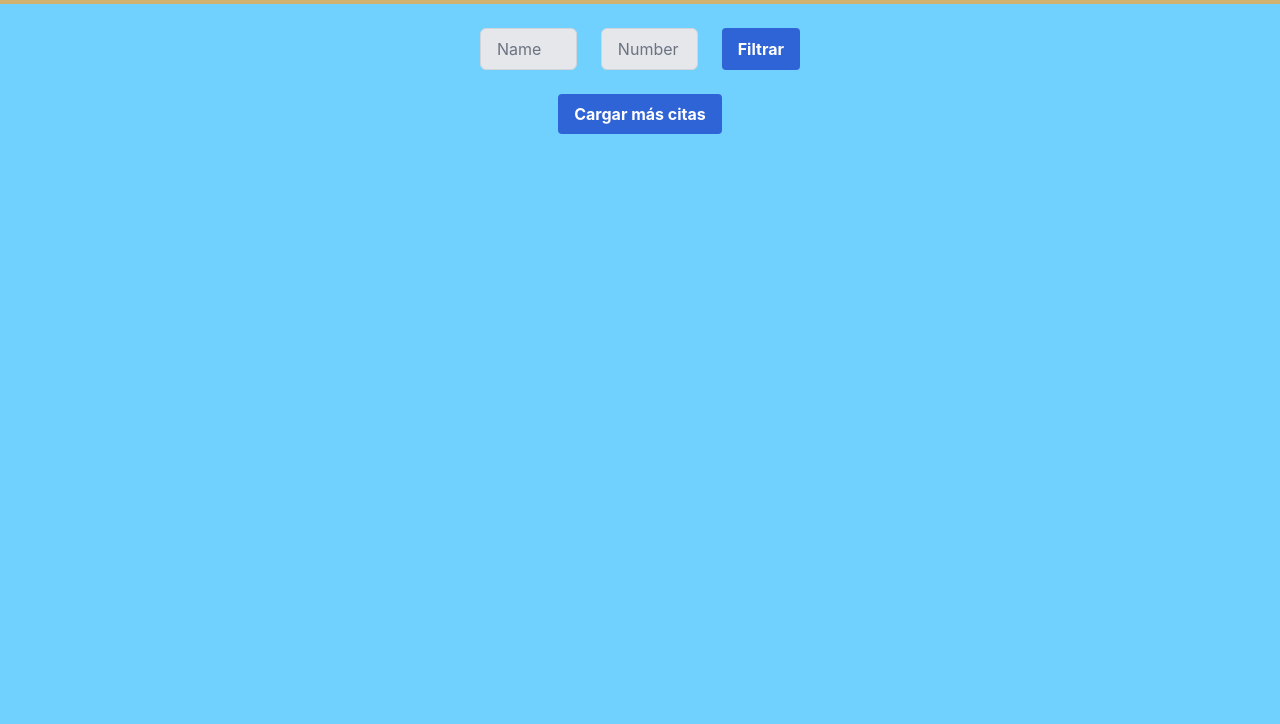
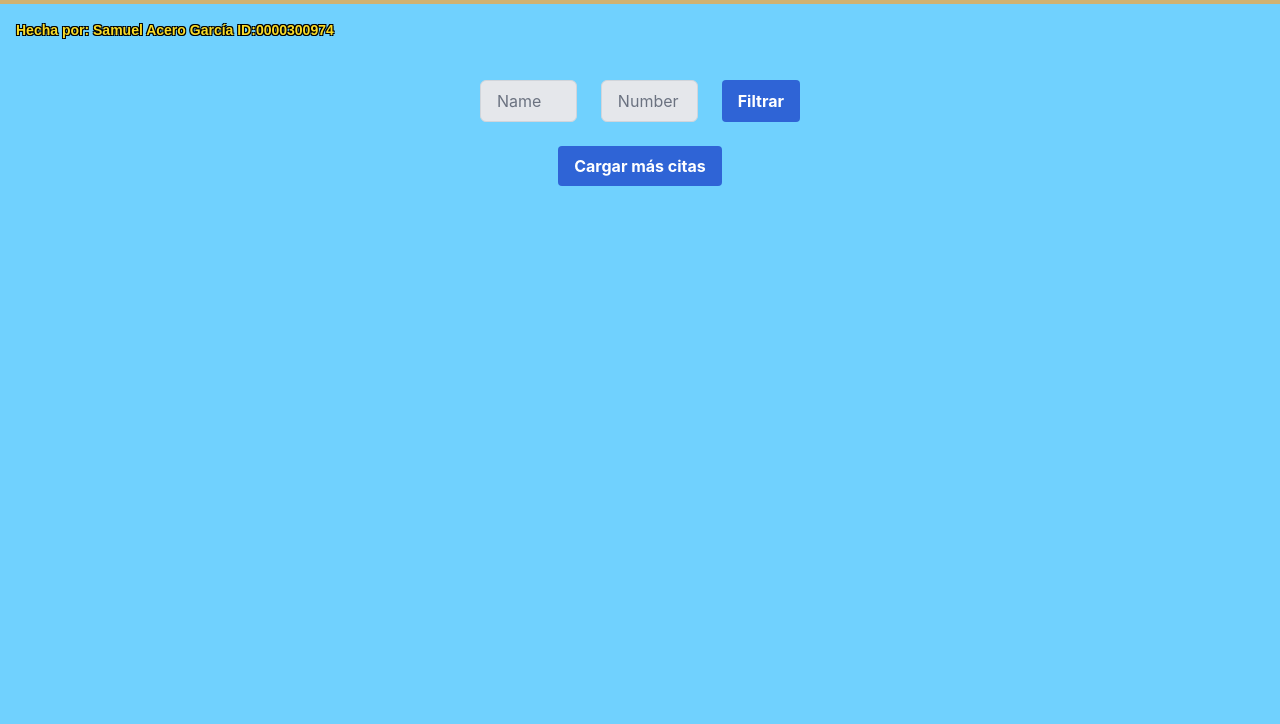
Before and after one commit to DSAW-2024-1/intro-to-asyncronism-Iron200044, a plain HTML site: page index.html in a window 1280 px wide. Shown: the part 76-800 px from the top of the page. Drawn offline with nearby package versions, Linux system fonts and the light colour scheme; no server answers.

Commit message:
API marcada

```diff
--- a/index.html
+++ b/index.html
@@ -20,7 +20,13 @@
       1px -1px 0 #000000,
       -1px 1px 0 #000000,
       1px 1px 0 #000000;">The Simpsons API</h1>
+
     </header>
+    <p class="text-sm font-bold border-yellow-400 p-4" style="color: #f8db27; font-family: 'Banco', sans-serif; text-shadow:
+    -1px -1px 0 #000000,
+    1px -1px 0 #000000,
+    -1px 1px 0 #000000,
+    1px 1px 0 #000000;">Hecha por: Samuel Acero García ID:0000300974</p>
     <div
       class="flex w-80 md:w-3/12 lg:w-3/12 xl:w-3/12 mx-auto mt-6 justify-between space-x-6"
     >
```
Also changed, not shown: 1 other file.
